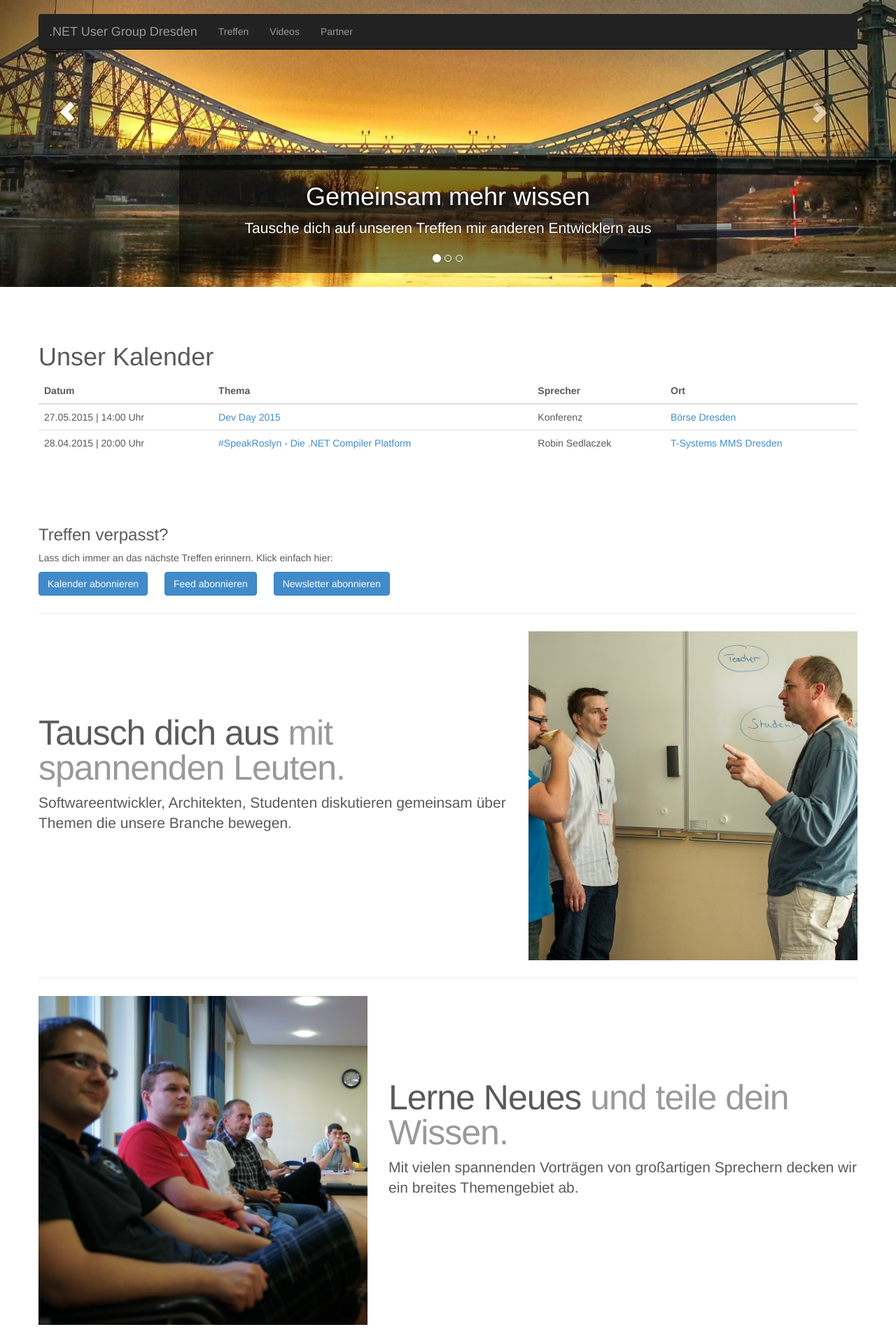
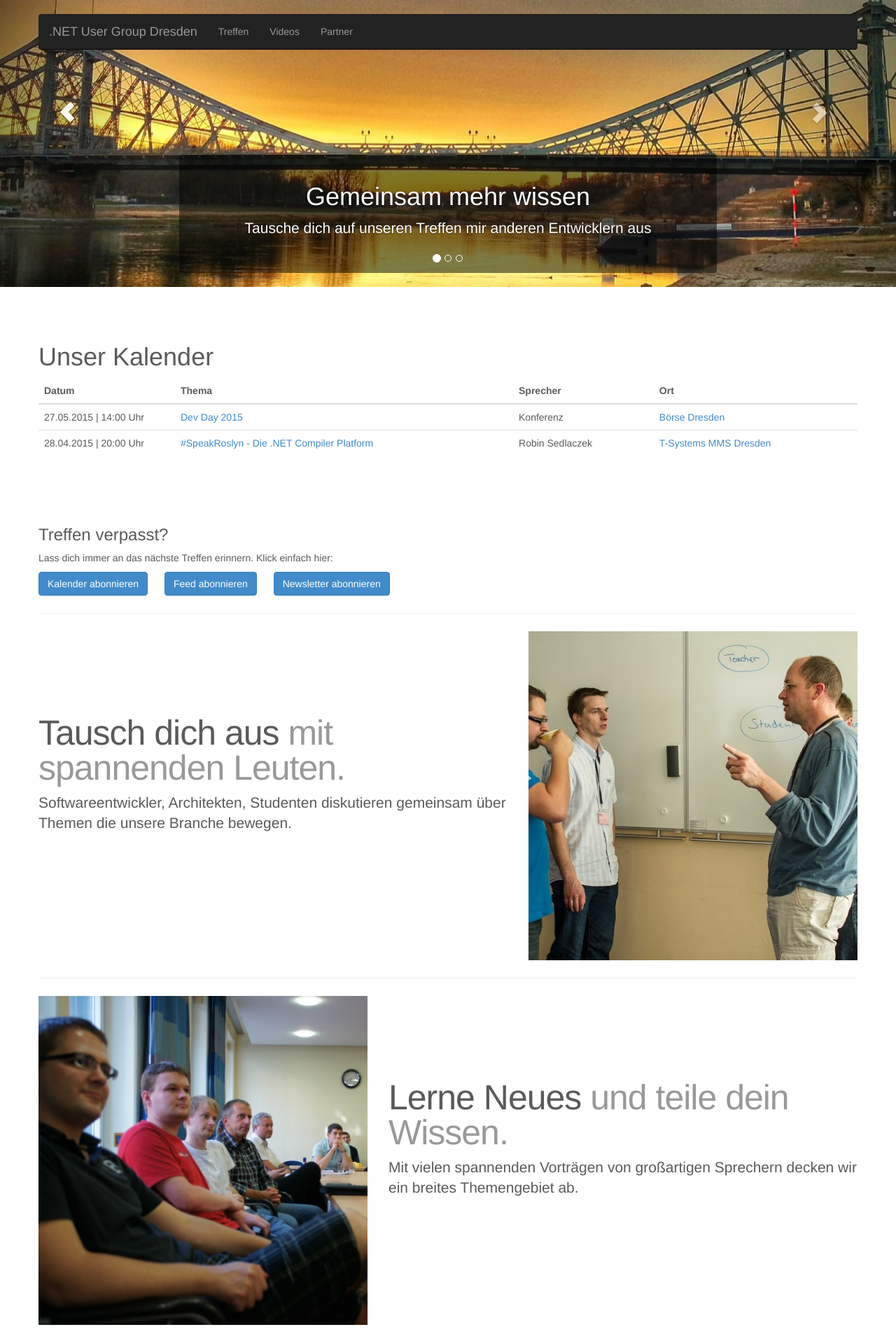
Before and after one commit to dddotnet/dddotnet.github.io, a Jekyll site: the page built from index.html, in a window 1280 px wide. Shown: the top 1916 px of the page at 70% size. Built offline with Jekyll 4.4.1, drawn with Linux system fonts in a browser that asks for light colours; nearby versions of some CDN libraries; Markdown is read by kramdown in place of the engine named in the settings.

Commit message:
fixes a ugly linebreak

```diff
--- a/index.html
+++ b/index.html
@@ -111,7 +111,7 @@
         <table class="table" style="margin-bottom: 100px">
             <thead>
                 <tr>
-                    <th>Datum</th>
+                    <th class="col-md-2">Datum</th>
                     <th>Thema</th>
                     <th>Sprecher</th>
                     <th>Ort</th>
```
